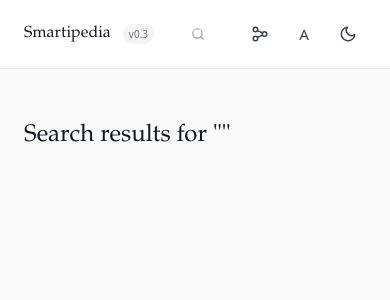
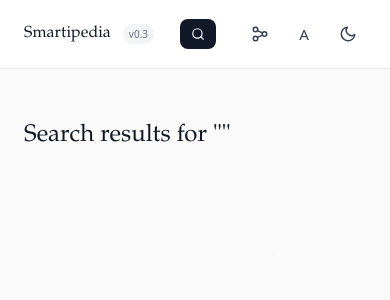
Before and after one commit to sksareen/smartipedia, a FastAPI app: page /search in a window 390 px wide. Shown: the top 300 px of the page. Run offline with FastAPI, Linux system fonts and the light colour scheme; parts of the project's set-up code (start-up, migrations or seed data) failed here and were passed over.

Commit message:
Make mobile search button prominent: solid pill, dark/light aware
Dark bg + white icon in light mode, white bg + dark icon in dark mode.
Positioned far right via order:1. Cache bust v5.

Co-Authored-By: Claude Opus 4.6 (1M context) <noreply@anthropic.com>

```diff
--- a/backend/app/templates/base.html
+++ b/backend/app/templates/base.html
@@ -54,8 +54,8 @@
     </script>
     {% endblock %}
 
-    <link rel="stylesheet" href="/static/css/style.css?v=4">
-    <script src="/static/js/smartipedia.js?v=4"></script>
+    <link rel="stylesheet" href="/static/css/style.css?v=5">
+    <script src="/static/js/smartipedia.js?v=5"></script>
     <script src="https://unpkg.com/htmx.org@2.0.4"></script>
     {% if umami_script %}
     <script defer src="https://analytics.smartipedia.com/script.js" data-website-id="{{ umami_website_id }}"></script>
--- a/static/css/style.css
+++ b/static/css/style.css
@@ -1616,10 +1616,19 @@ body {
     .version-badge { font-size: 0.625rem; padding: 0.125rem 0.375rem; }
     .nav-search-btn {
         min-width: unset;
-        padding: 0.4rem 0.6rem;
+        padding: 0.5rem 0.7rem;
         border: none;
-        background: none;
+        background: #111827;
+        color: #fff;
+        border-radius: 8px;
+        order: 1;
     }
+    .nav-search-btn svg { stroke: #fff; }
+    .dark .nav-search-btn {
+        background: #f3f4f6;
+        color: #111827;
+    }
+    .dark .nav-search-btn svg { stroke: #111827; }
     .nav-search-text, .nav-search-kbd { display: none; }
     .suggest-btn { display: none; }
     .edit-controls { flex-direction: column; }
```
